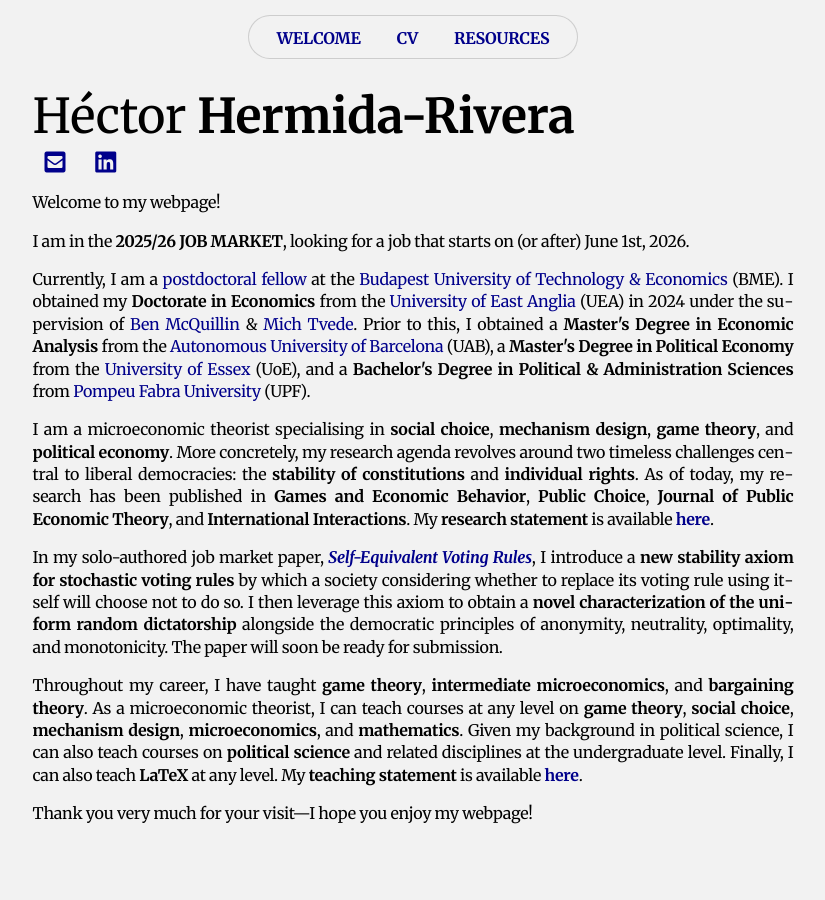
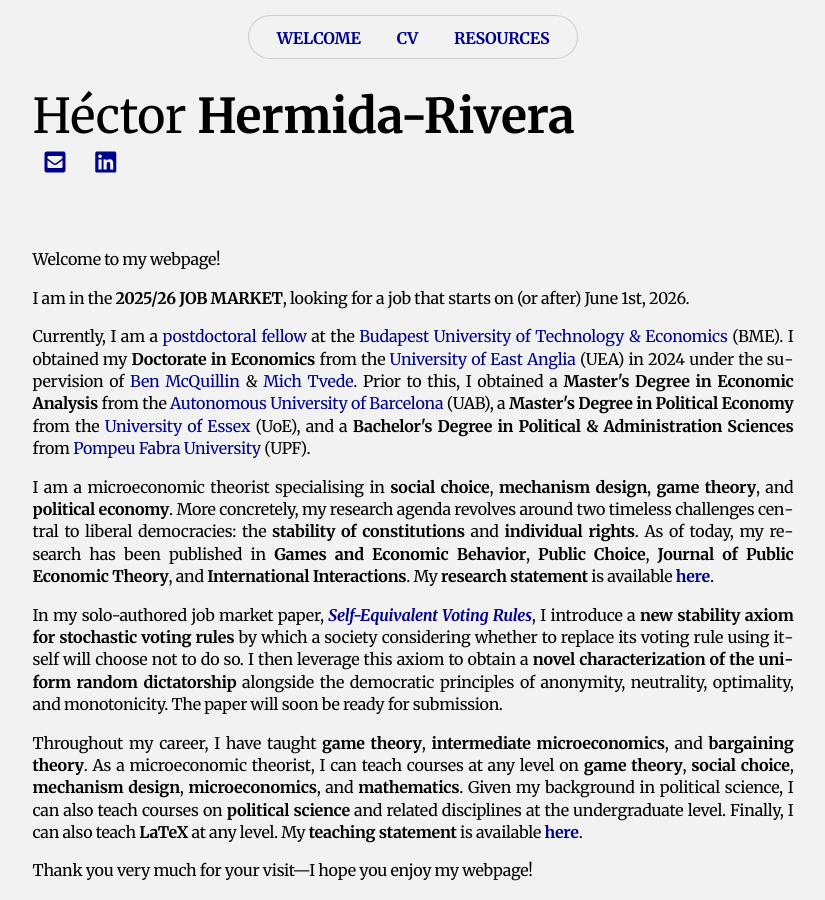
Before and after one commit to HectorHermidaRivera/hectorhermidarivera.github.io, a Jekyll site: the page built from index.md, in a window 1280 px wide and 900 px high. Shown: the whole window, without its empty margins (227-1052 px from the left). Built offline with Jekyll 4.4.1, drawn with Linux system fonts in a browser that asks for light colours; a style sheet for code colours, icons or effects is not loaded.

Commit message:
Update style.css

```diff
--- a/assets/css/style.css
+++ b/assets/css/style.css
@@ -26,12 +26,10 @@ body {
 /* VERTICAL CENTERING */
 
 .centered-content {
-/*  display: flex;
-/*  flex-direction: column;
-/*  justify-content: center;
-/*  min-height: 100dvh; */
-  margin-top: auto;
-  margin-bottom: autho;
+  display: flex;
+  flex-direction: column;
+  justify-content: center;
+  min-height: calc(100dvh - 120px);
 }
 
 /* STYLE WITH BIG LINE SPACE */
```
